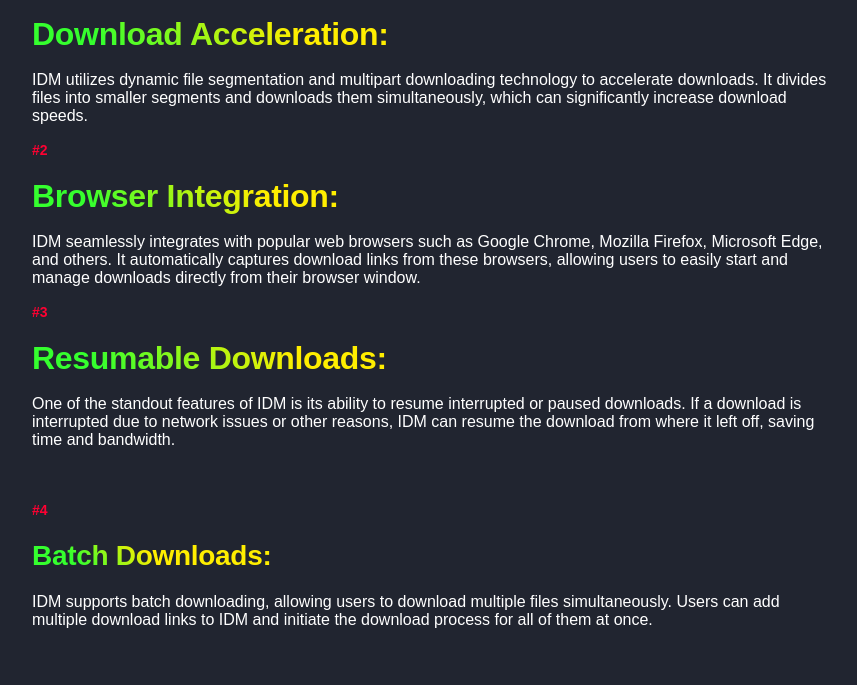
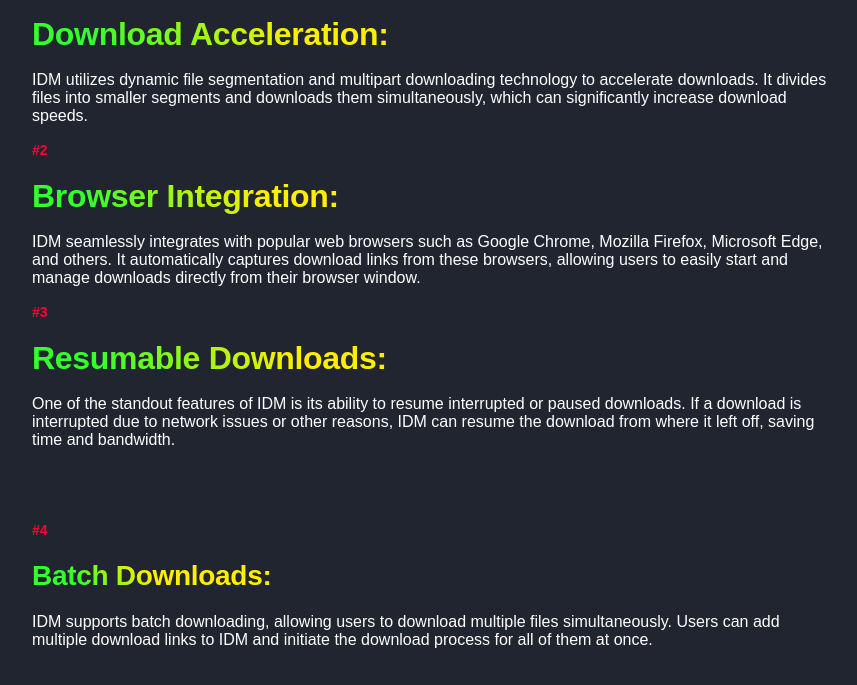
Before and after one commit to Gamepagge/IDM, a plain HTML site: page index.html in a window 1280 px wide. Shown: the part 711-1396 px from the top of the page, without its empty margins (208-1065 px from the left). Before the commit the page ends 1356 px from the top, so only its background shows below. Drawn offline with nearby package versions, Linux system fonts and the light colour scheme.

Commit message:
Update index.html

```diff
--- a/index.html
+++ b/index.html
@@ -239,9 +239,17 @@ padding:0 5px
 background-color:red
 }
 
+
+
+.feature-section1 {
+margin:0 auto;
+padding:20px;
+max-width:800px;
+}
+
 .feature-section {
 margin:0 auto;
-max-width:800px
+max-width:800px;
 }
 
 header {
@@ -541,7 +549,7 @@ line-height:1.5
 
 <!-- #3 -->
 
-<div class="feature-section">
+<div class="feature-section1">
 <p><span face="Inter, sans-serif" style="color: #ff0032; font-size: 14px; font-weight: 600;">#4</span></p>
   <h3 class="mt-01 mb-12" style="box-sizing: border-box; color: white; font-size: 28px; letter-spacing: -0.3px; line-height: 42px; margin-bottom: 12px; margin-top: 0px;">
     <span class="text-gradient" style="-webkit-text-fill-color: transparent; background-attachment: initial; background-clip: text; background-color: initial; background-origin: initial; background-position: initial; background-repeat: initial; background-size: initial; background: -webkit-linear-gradient(45deg, rgb(53, 255, 46) 20%, rgb(255, 238, 0) 50%) text; box-sizing: border-box;">Batch Downloads:</span>
```
